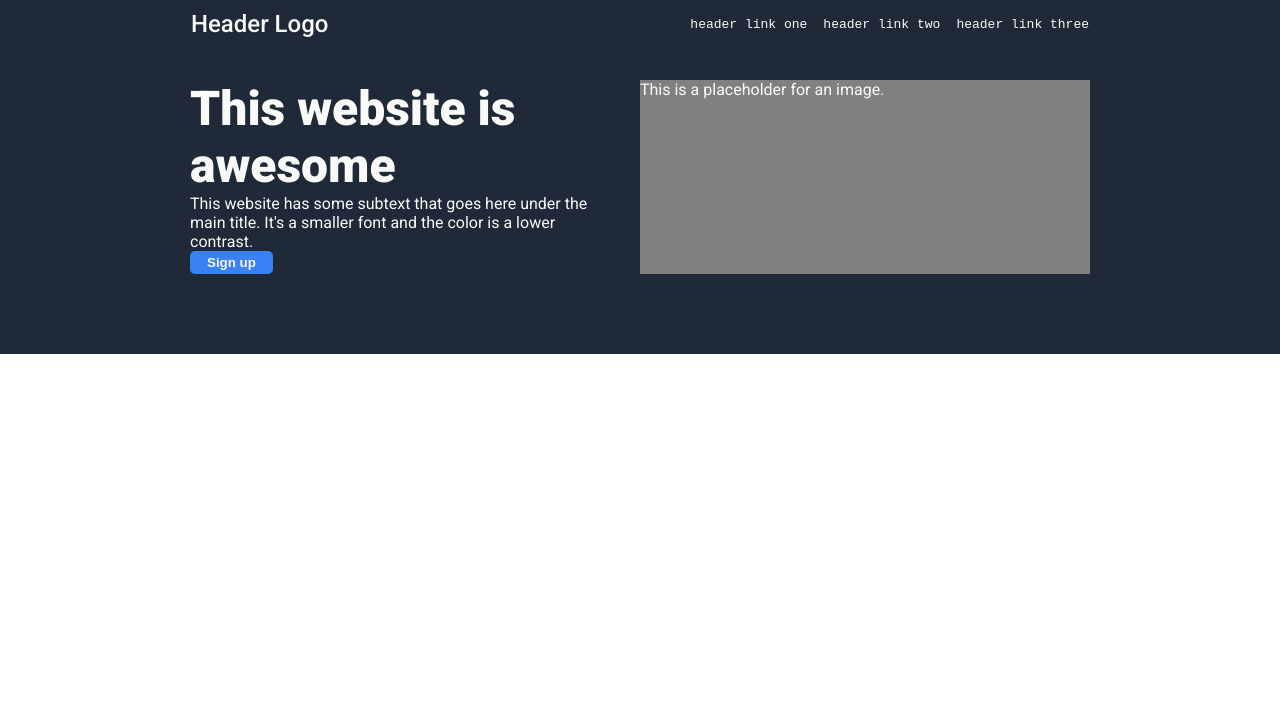
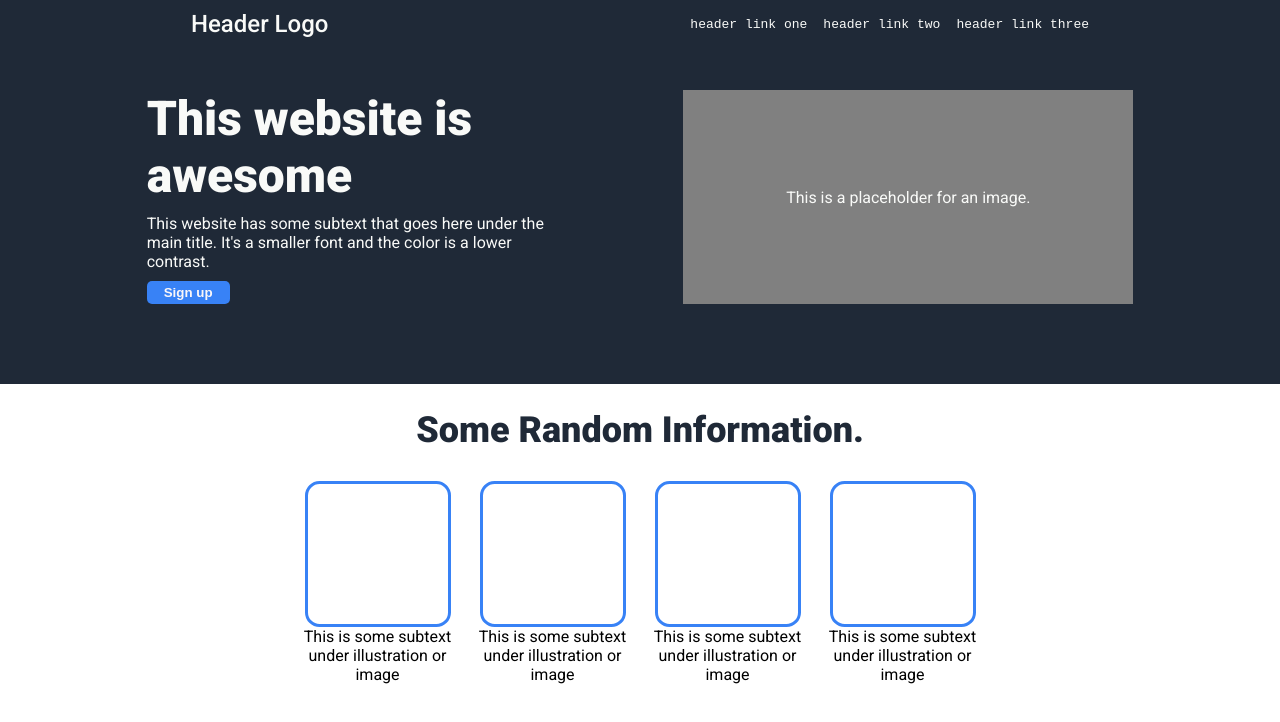
Before and after one commit to chamitha1/Landing-Page-TOP, a plain HTML site: page index.html in a window 1280 px wide. Drawn offline with Linux system fonts and the light colour scheme.

Commit message:
Implemented section two
Section two have a title, four cards with image placeholders and some text
below each image placeholder.

```diff
--- a/index.html
+++ b/index.html
@@ -45,7 +45,26 @@
     </div>
 
     <div class="section-two">
+        <div class="title">Some Random Information.</div>
 
+        <div class="card-container">
+            <div class="card">
+                <div class="box"></div>
+                <div class="text">This is some subtext under illustration or image</div>
+            </div>
+            <div class="card">
+                <div class="box"></div>
+                <div class="text">This is some subtext under illustration or image</div>
+            </div>
+            <div class="card">
+                <div class="box"></div>
+                <div class="text">This is some subtext under illustration or image</div>
+            </div>
+            <div class="card">
+                <div class="box"></div>
+                <div class="text">This is some subtext under illustration or image</div>
+            </div>
+        </div>
     </div>
 
     <div class="sections-three">
--- a/styles.css
+++ b/styles.css
@@ -2,6 +2,8 @@ body{
     font-family: "Roboto";
     margin:0;
 }
+
+/* Section one */
 
 a{
     text-decoration: none;
@@ -39,14 +41,17 @@ ul{
 
 .hero-container{
     display:flex;
-    justify-content: center;
-    gap: 50px;
+    justify-content: space-evenly;
+    padding:10px;
     padding-bottom: 80px;
 }
 
 .hero-section{
+    display: flex;
+    flex-direction: column;
     color: #F9FAF8;
     width: 400px;
+    gap:10px;
 }
 
 .hero-text{
@@ -55,6 +60,9 @@ ul{
 }
 
 .img-section{
+    display: flex;
+    justify-content: center;
+    align-items: center;
     color: #F9FAF8;
     width:450px;
     background-color:gray;
@@ -66,5 +74,45 @@ ul{
         padding: 4px 17px;
         border-radius: 5px;
         border: 0;
-        font-weight: bold;
+        font-weight: 600;
 }
+
+/* Section Two */
+
+.section-two{
+    display: flex;
+    flex-direction: column;
+    gap: 30px;
+    text-align: center;
+    margin: 25px;
+}
+
+.title{
+    display: flex;
+    justify-content: center;
+    font-size: 36px;
+    font-weight:800;
+    color: #1F2937;
+}
+
+.card-container{
+    display: flex;
+    justify-content: center;
+    align-items: center;
+    flex-wrap: wrap;
+    gap: 25px;
+}
+
+.card{
+    display: flex;
+    flex-direction: column;
+    align-items: center;
+    max-width: 150px;
+}
+
+.box{
+    height: 140px;
+    width: 140px;
+    border: solid #3882F6;
+    border-radius: 10%;
+}
```
Also changed, not shown: 1 other file.
